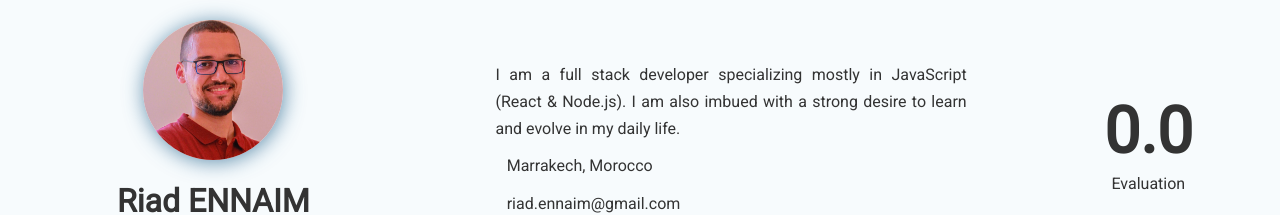
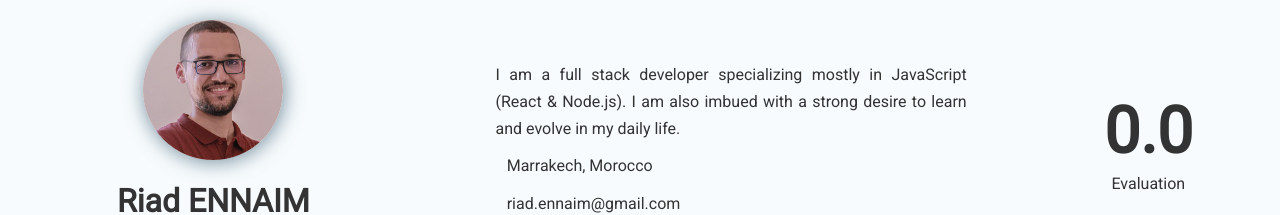
Before and after one commit to Riad-ENNAIM/cv_nextjs, a Next.js app: page /reviews in a window 1280 px wide. In both pictures the pointer is over the picture 213 px from the left and 90 px from the top of the page. Shown: the top 215 px of the page. Built offline with nearby package versions, Linux system fonts and the light colour scheme; no server answers.

Commit message:
Change Header Image Hover

```diff
--- a/pages/api/hello.js
+++ /dev/null
@@ -1,6 +0,0 @@
-// Next.js API route support: https://nextjs.org/docs/api-routes/introduction
-
-export default (req, res) => {
-  res.statusCode = 200
-  res.json({ name: 'John Doe' })
-}
--- a/styles/globals.css
+++ b/styles/globals.css
@@ -245,6 +245,12 @@ textarea:focus {
   border-radius: 50%;
   margin-bottom: 20px;
   box-shadow: 1px 2px 20px rgba(33, 97, 140, 0.7);
+  cursor: pointer;
+  transition: 1.5s;
+}
+
+#main-header .main-title img:hover {
+  filter: grayscale(50%);
 }
 
 #main-header .main-title .links a {
@@ -253,7 +259,8 @@ textarea:focus {
   margin: 0 10px;
 }
 
-#main-header .main-title .links a:hover {
+#main-header .main-title .links a:hover,
+  #main-header .main-title .links a:focus {
   transform: scale(1.2);
 }
 
@@ -305,7 +312,8 @@ textarea:focus {
   margin-bottom: 10px;
 }
 
-#main-header .main-rating a:hover {
+#main-header .main-rating a:hover,
+  #main-header .main-rating a:focus {
   color: var(--primary-color);
 }
 
@@ -363,8 +371,9 @@ textarea:focus {
 }
 
 #navbar ul li a:hover::before,
+#navbar ul li a:focus::before,
 #navbar ul li a.active::before {
-  background: var(--primary-color)
+  background: var(--primary-color);
 }
 
 /* ---------- Drop Down Menu ---------- */
```
